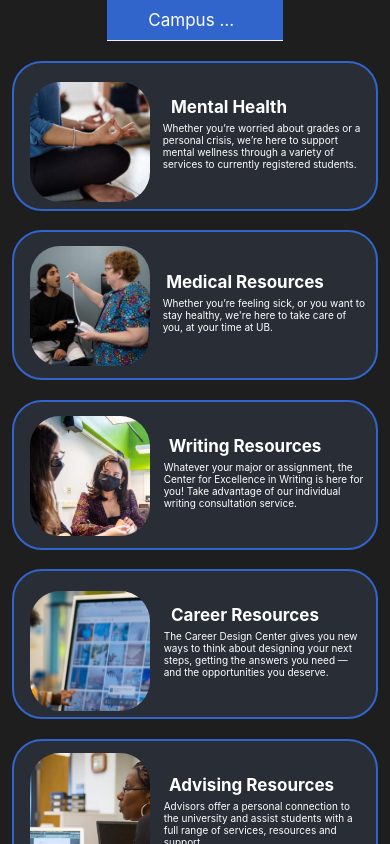
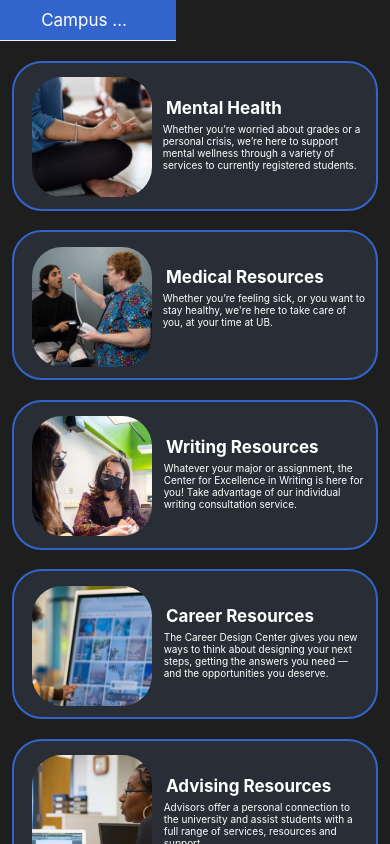
Before and after one commit to cse442-at-ub/project_s23-the-upper-bound, a React Native app: screen /resources in a window 390 px wide. Built offline with nearby package versions, Linux system fonts and the light colour scheme; what parse would draw is missing.

Commit message:
Fixed silent styling issues with some devices on Resources screen. #71

```diff
--- a/Components/ResourceScreen.js
+++ b/Components/ResourceScreen.js
@@ -1,13 +1,5 @@
 import { StatusBar } from "expo-status-bar";
-import {
-  Pressable,
-  StyleSheet,
-  Text,
-  View,
-  ImageBackground,
-  Image,
-  ScrollView,
-} from "react-native";
+import { Pressable, StyleSheet, Text, View, ImageBackground, Image, ScrollView } from "react-native";
 import React, { useEffect, useState } from "react";
 import * as Linking from "expo-linking";
 import * as WebBrowser from "expo-web-browser";
@@ -15,15 +7,12 @@ import { Header } from "react-native-elements";
 
 export default function ResourceScreen({ navigation }) {
 	return (
-
 		<View style={styles.container}>
 			<Header
 				backgroundColor="#3265CB"
-          centerComponent={{ text: 'Campus Resources', style: { color: '#fff', fontSize: 17 } }}
+				centerComponent={{ text: "Campus Resources", style: { color: "#fff", fontSize: 17 } }}
 			/>
 			<ScrollView>
-
-
 				<Pressable
 					style={styles.MHbuttons}
 					title="Mental Health"
@@ -36,92 +25,135 @@ export default function ResourceScreen({ navigation }) {
 					{/* */}
 					<ImageBackground
 						source={require("../Components/ResourcesImages/mental-health.jpeg")}
-          style = {{width:120, height:120, marginLeft: "-58%", top: "28%", borderRadius: 30, overflow: "hidden"}}
+						style={{ width: 120, height: 120, marginLeft: "5%", top: "10%", borderRadius: 30, overflow: "hidden" }}
 					></ImageBackground>
 					<Text style={styles.buttonTXT}>Mental Health</Text>
-        <Text style={{fontSize: 10, color: "white", borderRadius: 10, alignContent: "left", justifyContent: "center",
-        top: -60, marginLeft: 149, marginRight: 10}}>Whether you’re worried about grades or a personal crisis, we’re here to support mental wellness through a variety of services to currently registered students.</Text>
+					<Text
+						style={{
+							fontSize: 10,
+							color: "white",
+							borderRadius: 10,
+							alignContent: "flex-start",
+							justifyContent: "flex-start",
+							top: -80,
+							marginLeft: 149,
+							marginRight: 10,
+						}}
+					>
+						Whether you’re worried about grades or a personal crisis, we’re here to support mental wellness through a
+						variety of services to currently registered students.
+					</Text>
 				</Pressable>
 
 				<Pressable
 					style={styles.Mbuttons}
 					title="Mental Health"
-        onPress={() =>
-          Linking.openURL(
-            "https://www.buffalo.edu/studentlife/life-on-campus/health/medical-care.html"
-          )
-        }
+					onPress={() => Linking.openURL("https://www.buffalo.edu/studentlife/life-on-campus/health/medical-care.html")}
 				>
 					<ImageBackground
 						source={require("../Components/ResourcesImages/medical-resources.jpeg")}
-          style = {{width:120, height:120, marginLeft: "-58%", top: "20%", borderRadius: 30, overflow: "hidden"}}
+						style={{ width: 120, height: 120, marginLeft: "5%", top: "10%", borderRadius: 30, overflow: "hidden" }}
 					></ImageBackground>
 					<Text style={styles.MbuttonTXT}>Medical Resources</Text>
-        <Text style={{fontSize: 10, color: "white", borderRadius: 10, alignContent: "left", justifyContent: "center",
-        top: -60, marginLeft: 149, marginRight: 10}}>Whether you’re feeling sick, or you want to stay healthy, we're here to
-        take care of you, at your time at UB. </Text>
+					<Text
+						style={{
+							fontSize: 10,
+							color: "white",
+							borderRadius: 10,
+							alignContent: "flex-start",
+							justifyContent: "flex-start",
+							top: -80,
+							marginLeft: 149,
+							marginRight: 10,
+						}}
+					>
+						Whether you’re feeling sick, or you want to stay healthy, we're here to take care of you, at your time at
+						UB.{" "}
+					</Text>
 				</Pressable>
 
 				<Pressable
 					style={styles.MMbuttons}
 					title="Writing Resources"
-        onPress={() =>
-          Linking.openURL(
-            "https://www.buffalo.edu/writing.html"
-          )
-        }
+					onPress={() => Linking.openURL("https://www.buffalo.edu/writing.html")}
 				>
 					<ImageBackground
 						source={require("../Components/ResourcesImages/writing-resource.jpeg")}
-          style = {{width:120, height:120, marginLeft: "-58%", top: "24%", borderRadius: 30, overflow: "hidden"}}
+						style={{ width: 120, height: 120, marginLeft: "5%", top: "10%", borderRadius: 30, overflow: "hidden" }}
 					></ImageBackground>
 					<Text style={styles.MbuttonTXT}>Writing Resources</Text>
-        <Text style={{fontSize: 10, color: "white", borderRadius: 10, alignContent: "left", justifyContent: "center",
-        top: -60, marginLeft: 150, marginRight: 10}}>Whatever your major or assignment, the Center for Excellence in
-        Writing is here for you! Take advantage of our individual writing consultation service. </Text>
+					<Text
+						style={{
+							fontSize: 10,
+							color: "white",
+							borderRadius: 10,
+							alignContent: "flex-start",
+							justifyContent: "flex-start",
+							top: -80,
+							marginLeft: 150,
+							marginRight: 10,
+						}}
+					>
+						Whatever your major or assignment, the Center for Excellence in Writing is here for you! Take advantage of
+						our individual writing consultation service.{" "}
+					</Text>
 				</Pressable>
 
 				<Pressable
 					style={styles.MMMbuttons}
 					title="Career Resources"
-        onPress={() =>
-          Linking.openURL(
-            "https://www.buffalo.edu/career.html"
-          )
-        }
+					onPress={() => Linking.openURL("https://www.buffalo.edu/career.html")}
 				>
 					<ImageBackground
 						source={require("../Components/ResourcesImages/career-resources.png")}
-          style = {{width:120, height:120, marginLeft: "-58%", top: "28%", borderRadius: 30, overflow: "hidden"}}
+						style={{ width: 120, height: 120, marginLeft: "5%", top: "10%", borderRadius: 30, overflow: "hidden" }}
 					></ImageBackground>
 					<Text style={styles.MbuttonTXT}>Career Resources</Text>
-        <Text style={{fontSize: 10, color: "white", borderRadius: 10, alignContent: "left", justifyContent: "center",
-        top: -60, marginLeft: 150, marginRight: 10}}>The Career Design Center gives you new ways to think about
-        designing your next steps, getting the answers you need — and the opportunities you deserve.</Text>
+					<Text
+						style={{
+							fontSize: 10,
+							color: "white",
+							borderRadius: 10,
+							alignContent: "flex-start",
+							justifyContent: "flex-start",
+							top: -80,
+							marginLeft: 150,
+							marginRight: 10,
+						}}
+					>
+						The Career Design Center gives you new ways to think about designing your next steps, getting the answers
+						you need — and the opportunities you deserve.
+					</Text>
 				</Pressable>
 
 				<Pressable
 					style={styles.MMMMbuttons}
 					title="Advising Resources"
-        onPress={() =>
-          Linking.openURL(
-            "https://advising.buffalo.edu/"
-          )
-        }
+					onPress={() => Linking.openURL("https://advising.buffalo.edu/")}
 				>
 					<ImageBackground
 						source={require("../Components/ResourcesImages/advising-resource.jpeg")}
-          style = {{width:120, height:120, marginLeft: "-58%", top: "23%", borderRadius: 30, overflow: "hidden"}}
+						style={{ width: 120, height: 120, marginLeft: "5%", top: "10%", borderRadius: 30, overflow: "hidden" }}
 					></ImageBackground>
 					<Text style={styles.MMbuttonTXT}>Advising Resources</Text>
-        <Text style={{fontSize: 10, color: "white", borderRadius: 10, alignContent: "left", justifyContent: "center",
-        top: -60, marginLeft: 150, marginRight: 10}}>Advisors offer a personal connection
-        to the university and assist students with a full range of services, resources and support.</Text>
+					<Text
+						style={{
+							fontSize: 10,
+							color: "white",
+							borderRadius: 10,
+							alignContent: "flex-start",
+							justifyContent: "flex-start",
+							top: -80,
+							marginLeft: 150,
+							marginRight: 10,
+						}}
+					>
+						Advisors offer a personal connection to the university and assist students with a full range of services,
+						resources and support.
+					</Text>
 				</Pressable>
-
 			</ScrollView>
 		</View>
-
 	);
 }
 
@@ -130,7 +162,7 @@ const styles = StyleSheet.create({
 		flex: 1,
 
 		backgroundColor: "#1E1E1E",
-    alignItems: "center",
+		alignItems: "flex-start",
 	},
 	userTxt: {
 		color: "#FFFFFF",
@@ -138,89 +170,74 @@ const styles = StyleSheet.create({
 		fontSize: 40,
 		top: -50,
 	},
-  welcomeUp: {
-    height: 200,
-    width: 300,
-    marginLeft: -100,
-    justifyContent: "center",
-    transform: [{ scaleX: -1 }],
-  },
-  welcomeDown: {
-    height: 300,
-    width: 150,
-    left: 200,
-    top: -440,
-    justifyContent: "center",
-    transform: [{ scaleX: 1 }, { scaleY: -1 }],
-    alignItems: "center",
-  },
+
 	MHbuttons: {
 		height: 150,
 		marginLeft: "3%",
-    marginRight:"3%",
+		marginRight: "3%",
 
-    justifyContent: "center",
-    alignItems: "center",
+		justifyContent: "flex-start",
+		alignItems: "flex-start",
 		marginTop: "5%",
 		backgroundColor: "#292e36",
 		borderRadius: 30,
 		borderColor: "#3265CB",
 		borderWidth: 2,
-
 	},
 	Mbuttons: {
 		height: 150,
 		marginLeft: "3%",
 		marginRight: "3%",
-    justifyContent: "center",
-    alignItems: "center",
+		justifyContent: "flex-start",
+		alignItems: "flex-start",
 		marginTop: "5%",
 		backgroundColor: "#292e36",
 		borderRadius: 30,
 		borderColor: "#3265CB",
-    borderWidth: 2
+		borderWidth: 2,
 	},
 	MMbuttons: {
 		height: 150,
 		marginLeft: "3%",
-    marginRight: "3%",    justifyContent: "center",
-    alignItems: "center",
+		marginRight: "3%",
+		justifyContent: "flex-start",
+		alignItems: "flex-start",
 		marginTop: "5%",
 		backgroundColor: "#292e36",
 		borderRadius: 30,
 		borderColor: "#3265CB",
-    borderWidth: 2
+		borderWidth: 2,
 	},
 	MMMbuttons: {
 		height: 150,
 		marginLeft: "3%",
 		marginRight: "3%",
-    justifyContent: "center",
-    alignItems: "center",
+		justifyContent: "flex-start",
+		alignItems: "flex-start",
 		marginTop: "5%",
 		backgroundColor: "#292e36",
 		borderRadius: 30,
 		borderColor: "#3265CB",
-    borderWidth: 2
+		borderWidth: 2,
 	},
 	MMMMbuttons: {
 		height: 150,
 		marginLeft: "3%",
 		marginRight: "3%",
-    justifyContent: "center",
-    alignItems: "center",
+		justifyContent: "flex-start",
+		alignItems: "flex-start",
 		marginTop: "5%",
 		marginBottom: 30,
 		backgroundColor: "#292e36",
 		borderRadius: 30,
 		borderColor: "#3265CB",
-    borderWidth: 2
+		borderWidth: 2,
 	},
 	CLbuttons: {
 		height: 100,
 		width: 100,
-    justifyContent: "center",
-    alignItems: "center",
+		justifyContent: "flex-start",
+		alignItems: "flex-start",
 		top: -100,
 		left: -80,
 		backgroundColor: "#3265CB",
@@ -230,8 +247,8 @@ const styles = StyleSheet.create({
 	Wbuttons: {
 		height: 100,
 		width: 100,
-    justifyContent: "center",
-    alignItems: "center",
+		justifyContent: "flex-start",
+		alignItems: "flex-start",
 		top: -200,
 		left: 80,
 		backgroundColor: "#3265CB",
@@ -241,8 +258,8 @@ const styles = StyleSheet.create({
 	CRbuttons: {
 		height: 100,
 		width: 100,
-    justifyContent: "center",
-    alignItems: "center",
+		justifyContent: "flex-start",
+		alignItems: "flex-start",
 		top: -170,
 		left: -80,
 		backgroundColor: "#3265CB",
@@ -252,20 +269,19 @@ const styles = StyleSheet.create({
 	Abuttons: {
 		height: 100,
 		width: 100,
-    justifyContent: "center",
-    alignItems: "center",
+		justifyContent: "flex-start",
+		alignItems: "flex-start",
 		top: -270,
 		left: 80,
 		backgroundColor: "#3265CB",
 		borderRadius: 30,
-
 	},
 
 	Fbuttons: {
 		height: 100,
 		width: 100,
-    justifyContent: "center",
-    alignItems: "center",
+		justifyContent: "flex-start",
+		alignItems: "flex-start",
 		top: -230,
 		left: 80,
 		backgroundColor: "#3265CB",
@@ -274,8 +290,8 @@ const styles = StyleSheet.create({
 	Tbuttons: {
 		height: 100,
 		width: 100,
-    justifyContent: "center",
-    alignItems: "center",
+		justifyContent: "flex-start",
+		alignItems: "flex-start",
 		top: -330,
 		left: -80,
 		backgroundColor: "#3265CB",
@@ -286,38 +302,38 @@ const styles = StyleSheet.create({
 		fontWeight: "bold",
 		color: "white",
 		borderRadius: 10,
-    justifyContent: "center",
-    alignItems: "center",
-    top: -65,
-    marginLeft: 68
+		justifyContent: "flex-start",
+		alignItems: "flex-start",
+		top: -85,
+		marginLeft: "42%",
 	},
 	MbuttonTXT: {
 		fontSize: 17,
 		fontWeight: "bold",
 		color: "white",
 		borderRadius: 10,
-    justifyContent: "center",
-    alignItems: "center",
-    top: -65,
-    marginLeft: 100
+		justifyContent: "flex-start",
+		alignItems: "flex-start",
+		top: -85,
+		marginLeft: "42%",
 	},
 	MMbuttonTXT: {
 		fontSize: 17,
 		fontWeight: "bold",
 		color: "white",
 		borderRadius: 10,
-    justifyContent: "center",
-    alignItems: "center",
-    top: -65,
-    marginLeft: 113
+		justifyContent: "flex-start",
+		alignItems: "flex-start",
+		top: -85,
+		marginLeft: "42%",
 	},
 	buttontxt: {
 		fontSize: 10,
 		color: "white",
 		borderRadius: 10,
-    alignContent: "left",
-    justifyContent: "center",
+		alignContent: "flex-start",
+		justifyContent: "flex-start",
 		top: -70,
-    marginLeft: 140
+		marginLeft: 140,
 	},
 });
```
Lines whose indentation alone changed are shown as unchanged.
